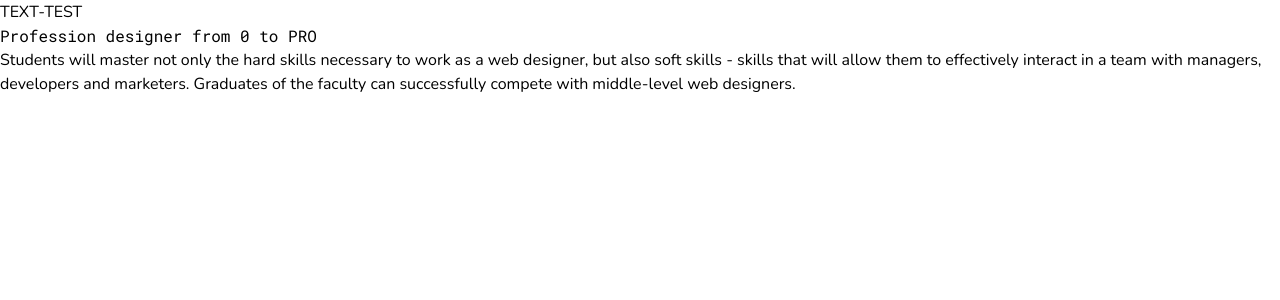
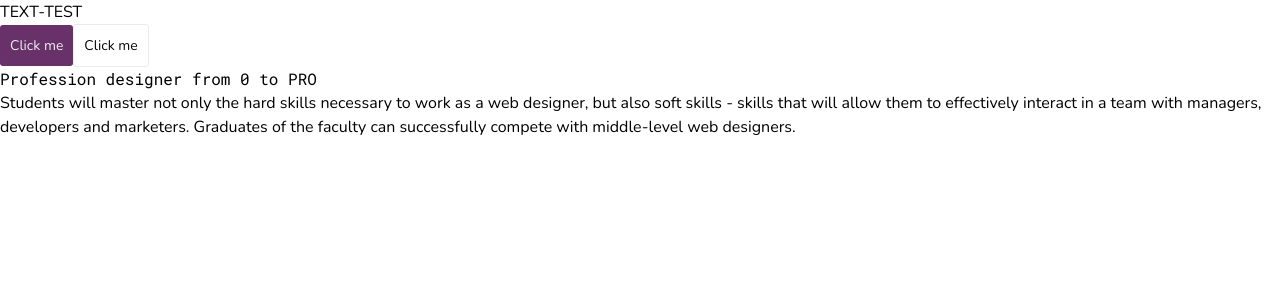
Before and after one commit to ViktoriiaRud/top-courses, a Next.js app: page / in a window 1280 px wide. Shown: the top 300 px of the page. Built offline with nearby package versions, Linux system fonts and the light colour scheme.

Commit message:
add component Button

```diff
--- a/package.json
+++ b/package.json
@@ -9,6 +9,7 @@
     "lint": "next lint"
   },
   "dependencies": {
+    "classnames": "^2.5.1",
     "next": "15.0.3",
     "react": "19.0.0-rc-66855b96-20241106",
     "react-dom": "19.0.0-rc-66855b96-20241106"
--- /dev/null
+++ b/src/app/components/Button/Button.module.css
@@ -0,0 +1,32 @@
+.button {
+    display: inline-block;
+    box-sizing: border-box;
+    padding: 10px;
+    border-radius: 3px;
+    cursor: pointer;
+    text-align: center;
+    border: none;
+    font-size: 14px;
+    transition: all 0.2s;
+}
+
+.primary {
+    color: var(--white);
+    background-color: var(--primary);
+}
+
+.primary:hover {
+    background-color: var(--primary-hover);
+}
+
+.ghost {
+    color: var(--black);
+    background-color: none;
+    border: 1px solid var(--gray-light);
+}
+
+.ghost:hover {
+    color: var(--white);
+    background-color: var(--primary);
+    border: 1px solid var(--gray-light);
+}
--- /dev/null
+++ b/src/app/components/Button/Button.props.ts
@@ -0,0 +1,6 @@
+import { ReactNode } from "react";
+
+export interface ButtonProps {
+    children: ReactNode;
+    appearance: 'primary' | 'ghost';
+}
--- /dev/null
+++ b/src/app/components/Button/Button.tsx
@@ -0,0 +1,17 @@
+import styles from './Button.module.css';
+import {ButtonProps} from './Button.props';
+import cn from 'classnames';
+
+
+export const Button = ({appearance, children}:ButtonProps):JSX.Element => {
+    return (
+        <button
+        className={cn(styles.button, {
+            [styles.primary]: appearance =='primary',
+            [styles.ghost]: appearance =='ghost',
+        })}
+        >
+            {children}
+        </button>
+    )
+}
--- a/src/app/components/index.ts
+++ b/src/app/components/index.ts
@@ -1 +1,2 @@
 export * from './HTag/HTag';
+export * from './Button/Button';
--- a/src/app/globals.css
+++ b/src/app/globals.css
@@ -5,12 +5,14 @@
 :root {
     --black: #0a0a0a;
     --white: #ededed;
+    --gray: #b6b4b4;
+    --gray-light: #EBEBEB;
+    --gray-dark: #362e2e;
     --red: #882323;
     --green: #2b6442;
     --green-light: #4eb36d;
     --primary: #693169;
-    --gray: #b6b4b4;
-    --dark-gray: #362e2e;
+    --primary-hover: #491149;
 }
 
 @media (prefers-color-scheme: dark) {
--- a/src/app/page.tsx
+++ b/src/app/page.tsx
@@ -1,7 +1,7 @@
 import React from "react";
 import './globals.css';
 import { roboto_mono } from './fonts/font';
-import { HTag } from "./components";
+import { Button, HTag } from "./components";
 
 
 export default function Page() {
@@ -9,6 +9,8 @@
     <>
       <div>
         <HTag tag='h3'>TEXT-TEST</HTag>
+        <Button appearance='primary'>Click me </Button>
+        <Button appearance='ghost'>Click me </Button>
         <h1 className={`${roboto_mono.className} text-center text-xl font-bold text-gray-900 mb-4`}>Profession designer from 0 to PRO</h1>
         <p className="text-center text-base text-gray-900 mb-4">Students will master not only the hard skills necessary to work as a web designer,
          but also soft skills - skills that will allow them to effectively interact in a team with managers,
```
Also changed, not shown: 1 other file (tests, documents, lock files or other folders).
